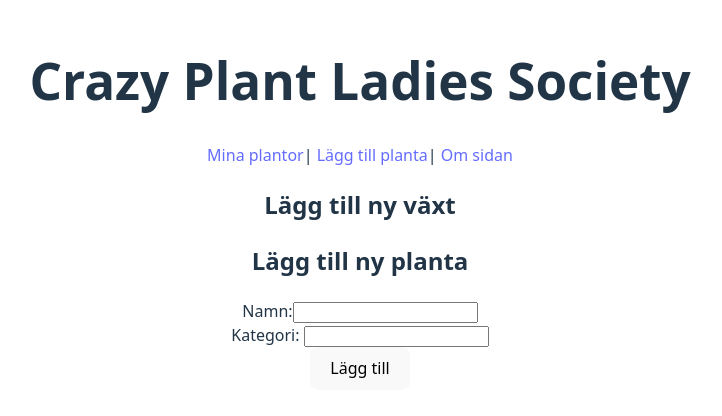
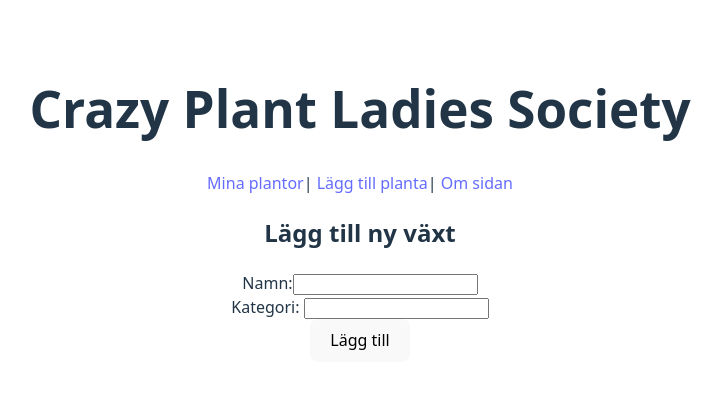
Before and after one commit to AnnaMargaretaEmelie/crazy-plant-ladies, a React (Vite) app: page /addplant in a window 1280 px wide. Shown: the part 196-612 px from the top of the page, without its empty margins (280-1002 px from the left). Built offline with nearby package versions, Linux system fonts and the light colour scheme.

Commit message:
small fix

```diff
--- a/src/components/PlantForm.tsx
+++ b/src/components/PlantForm.tsx
@@ -31,7 +31,6 @@ export function PlantForm({ addPlant }: FormProps) {
   return (
     <>
       <form onSubmit={handleSubmit}>
-        <h2>Lägg till ny planta</h2>
         <div>
           <label htmlFor="name">
             Namn:
```
